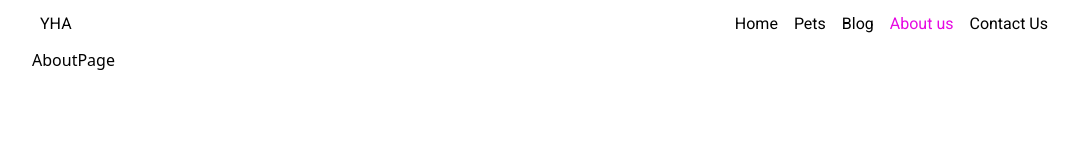
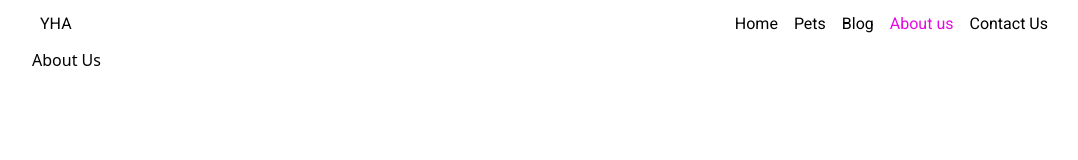
Before and after one commit to Yehtetaung158/adopt-a-dof, a React (Vite) app: page /about in a window 1280 px wide. Shown: the top 160 px of the page, without its empty margins (96-1174 px from the left). Built offline with nearby package versions, Linux system fonts and the light colour scheme; a web font is replaced by a local one.

Commit message:
baout page start

```diff
--- a/src/pages/AboutPage.jsx
+++ b/src/pages/AboutPage.jsx
@@ -2,7 +2,10 @@ import React from 'react'
 
 const AboutPage = () => {
   return (
-    <div>AboutPage</div>
+    <div>
+      <div>About Us</div>
+
+    </div>
   )
 }
 
```
